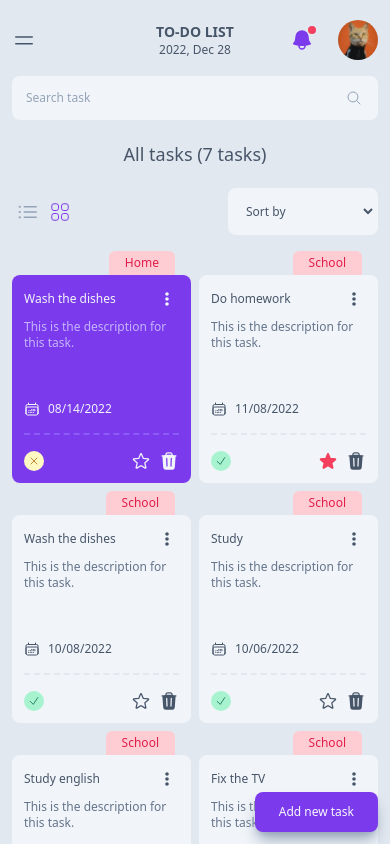
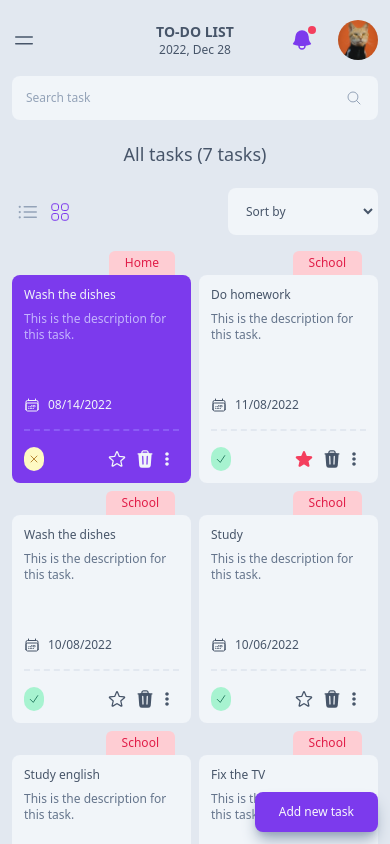
Before and after one commit to aridsm/tasks-app, a React (Create React App) app: page / in a window 390 px wide. Shown: the top 844 px of the page. Built offline with nearby package versions, Linux system fonts and the light colour scheme.

Commit message:
task item btns actions new set

```diff
--- a/src/components/TasksSection/HeaderTasks.tsx
+++ b/src/components/TasksSection/HeaderTasks.tsx
@@ -86,7 +86,7 @@ const HeaderTasks: React.FC = () => {
             </ul>
           )}
         </div>
-        <BtnAddTask className="sm:static fixed bottom-3 right-3 z-20 min-w-max shadow-lg shadow-slate-400  dark:shadow-slate-900 sm:shadow-transparent" />
+        <BtnAddTask className="sm:static fixed bottom-3 right-3 z-10 sm:z-0 min-w-max shadow-lg shadow-slate-400  dark:shadow-slate-900 sm:shadow-transparent" />
 
         <button onClick={openMenuAccountHandler} className="block xl:hidden">
           <img
--- a/src/components/TasksSection/TaskItem/ActionsTaskItem.tsx
+++ b/src/components/TasksSection/TaskItem/ActionsTaskItem.tsx
@@ -1,94 +1,25 @@
-import React, { useState } from "react";
-import { ReactComponent as StarLine } from "../../../assets/star-line.svg";
-import { ReactComponent as Trash } from "../../../assets/trash.svg";
-import { ReactComponent as SvgX } from "../../../assets/x.svg";
-import { ReactComponent as Check } from "../../../assets/check.svg";
+import React from "react";
 import { Task } from "../../../interfaces";
-import { useAppDispatch } from "../../../store/hooks";
-import { tasksActions } from "../../../store/Tasks.store";
-import ModalConfirm from "../../Utilities/ModalConfirm";
-import Tooltip from "../../Utilities/Tooltip";
+import BtnEditTask from "./BtnEditTask";
+import BtnMarkAsImportant from "./BtnMarkAsImportant";
+import BtnDeleteTask from "./BtnDeleteTask";
+import BtnToggleCompleted from "./BtnToggleCompleted";
 
 const ActionsTaskItem: React.FC<{ task: Task; isListInView1: boolean }> = ({
   task,
   isListInView1,
 }) => {
-  const [showModal, setIsModalShown] = useState<boolean>(false);
-  const dispatch = useAppDispatch();
-
-  const markAsImportantHandler = (id: string) => {
-    dispatch(tasksActions.markAsImportant(id));
-  };
-
-  const removeTaskHandler = () => {
-    dispatch(tasksActions.removeTask(task.id));
-  };
-
-  const toggleTaskCompleted = (id: string) => {
-    dispatch(tasksActions.toggleTaskCompleted(id));
-  };
-
   return (
     <>
-      {showModal && (
-        <ModalConfirm
-          onClose={() => setIsModalShown(false)}
-          text="This task will be deleted permanently."
-          onConfirm={removeTaskHandler}
-        />
-      )}
       <div
         className={`flex border-dashed border-slate-200 dark:border-slate-700/[.3] ${
           isListInView1 ? "items-center" : "border-t-2 w-full pt-4 mt-4"
         }`}
       >
-        <Tooltip
-          txt={task.completed ? "mark as uncompleted" : "mark as completed"}
-          className="mr-4"
-        >
-          <button
-            className={`${
-              task.completed
-                ? "bg-emerald-200 text-emerald-800 "
-                : "bg-yellow-100 text-yellow-700 "
-            } rounded-full font-medium`}
-            onClick={() => toggleTaskCompleted(task.id)}
-          >
-            <span className="block py-1 px-3 absolute invisible sm:static sm:visible">
-              {task.completed ? "completed" : "uncompleted"}
-            </span>
-            <span className="p-1 block sm:hidden">
-              {task.completed ? (
-                <Check className="w-3 h-3" />
-              ) : (
-                <SvgX className="w-3 h-3" />
-              )}
-            </span>
-          </button>
-        </Tooltip>
-        <Tooltip
-          txt={task.important ? "unmark as important" : "mark as important"}
-          className="mr-2 ml-auto"
-        >
-          <button
-            onClick={() => markAsImportantHandler(task.id)}
-            className="transition hover:text-slate-700 dark:hover:text-slate-200"
-          >
-            <StarLine
-              className={`w-5 h-5 sm:w-6 sm:h-6 ${
-                task.important ? "fill-rose-500 stroke-rose-500 " : "fill-none"
-              }`}
-            />
-          </button>
-        </Tooltip>
-        <Tooltip
-          txt="delete task"
-          className="transition hover:text-slate-700 dark:hover:text-slate-200"
-        >
-          <button onClick={() => setIsModalShown(true)}>
-            <Trash className="w-5 h-5 sm:w-6 sm:h-6" />
-          </button>
-        </Tooltip>
+        <BtnToggleCompleted taskCompleted={task.completed} taskId={task.id} />
+        <BtnMarkAsImportant task={task} />
+        <BtnDeleteTask taskId={task.id} />
+        <BtnEditTask task={task} />
       </div>
     </>
   );
--- /dev/null
+++ b/src/components/TasksSection/TaskItem/BtnDeleteTask.tsx
@@ -0,0 +1,36 @@
+import React, { useState } from "react";
+import { useAppDispatch } from "../../../store/hooks";
+import { tasksActions } from "../../../store/Tasks.store";
+import ModalConfirm from "../../Utilities/ModalConfirm";
+import Tooltip from "../../Utilities/Tooltip";
+import { ReactComponent as Trash } from "../../../assets/trash.svg";
+
+const BtnDeleteTask: React.FC<{ taskId: string }> = ({ taskId }) => {
+  const [showModal, setIsModalShown] = useState<boolean>(false);
+  const dispatch = useAppDispatch();
+
+  const removeTaskHandler = () => {
+    dispatch(tasksActions.removeTask(taskId));
+  };
+  return (
+    <>
+      {showModal && (
+        <ModalConfirm
+          onClose={() => setIsModalShown(false)}
+          text="This task will be deleted permanently."
+          onConfirm={removeTaskHandler}
+        />
+      )}
+      <Tooltip
+        txt="delete task"
+        className="ml-2 transition hover:text-slate-700 dark:hover:text-slate-200"
+      >
+        <button onClick={() => setIsModalShown(true)}>
+          <Trash className="w-5 h-5 sm:w-6 sm:h-6" />
+        </button>
+      </Tooltip>
+    </>
+  );
+};
+
+export default BtnDeleteTask;
--- /dev/null
+++ b/src/components/TasksSection/TaskItem/BtnEditTask.tsx
@@ -0,0 +1,46 @@
+import React, { useState } from "react";
+import { useAppDispatch } from "../../../store/hooks";
+import { tasksActions } from "../../../store/Tasks.store";
+import ModalCreateTask from "../../Utilities/ModalTask";
+import Tooltip from "../../Utilities/Tooltip";
+import { ReactComponent as OptionsSvg } from "../../../assets/options.svg";
+import { Task } from "../../../interfaces";
+
+const BtnEditTask: React.FC<{ task: Task }> = ({ task }) => {
+  const [modalEditTaskOpen, setModalEditTaskOpen] = useState<boolean>(false);
+  const dispatch = useAppDispatch();
+
+  const closeModalEditTask = () => {
+    setModalEditTaskOpen(false);
+  };
+
+  const openModalEditTask = () => {
+    setModalEditTaskOpen(true);
+  };
+
+  const editTaskHandler = (task: Task) => {
+    dispatch(tasksActions.editTask(task));
+  };
+  return (
+    <>
+      <Tooltip txt="edit task">
+        <button
+          className="rounded-full hover:bg-slate-200 w-6 sm:w-8 h-6 sm:h-8 grid place-items-center dark:hover:bg-slate-700/[.3]"
+          onClick={openModalEditTask}
+        >
+          <OptionsSvg className="w-4 sm:w-5 h-4 sm:h-5" />
+        </button>
+      </Tooltip>
+      {modalEditTaskOpen && (
+        <ModalCreateTask
+          onClose={closeModalEditTask}
+          task={task}
+          nameForm="Edit task"
+          onConfirm={editTaskHandler}
+        />
+      )}
+    </>
+  );
+};
+
+export default BtnEditTask;
--- /dev/null
+++ b/src/components/TasksSection/TaskItem/BtnMarkAsImportant.tsx
@@ -0,0 +1,34 @@
+import React from "react";
+import { Task } from "../../../interfaces";
+import { useAppDispatch } from "../../../store/hooks";
+import { tasksActions } from "../../../store/Tasks.store";
+import Tooltip from "../../Utilities/Tooltip";
+import { ReactComponent as StarLine } from "../../../assets/star-line.svg";
+
+const BtnMarkAsImportant: React.FC<{ task: Task }> = ({ task }) => {
+  const dispatch = useAppDispatch();
+
+  const markAsImportantHandler = (id: string) => {
+    dispatch(tasksActions.markAsImportant(id));
+  };
+
+  return (
+    <Tooltip
+      txt={task.important ? "unmark as important" : "mark as important"}
+      className=" ml-auto"
+    >
+      <button
+        onClick={() => markAsImportantHandler(task.id)}
+        className="transition hover:text-slate-700 dark:hover:text-slate-200"
+      >
+        <StarLine
+          className={`w-5 h-5 sm:w-6 sm:h-6 ${
+            task.important ? "fill-rose-500 stroke-rose-500 " : "fill-none"
+          }`}
+        />
+      </button>
+    </Tooltip>
+  );
+};
+
+export default BtnMarkAsImportant;
--- /dev/null
+++ b/src/components/TasksSection/TaskItem/BtnToggleCompleted.tsx
@@ -0,0 +1,46 @@
+import React from "react";
+import { useAppDispatch } from "../../../store/hooks";
+import { tasksActions } from "../../../store/Tasks.store";
+import Tooltip from "../../Utilities/Tooltip";
+import { ReactComponent as SvgX } from "../../../assets/x.svg";
+import { ReactComponent as Check } from "../../../assets/check.svg";
+
+const BtnToggleCompleted: React.FC<{
+  taskCompleted: boolean;
+  taskId: string;
+}> = ({ taskCompleted, taskId }) => {
+  const dispatch = useAppDispatch();
+
+  const toggleTaskCompleted = (id: string) => {
+    dispatch(tasksActions.toggleTaskCompleted(id));
+  };
+
+  return (
+    <Tooltip
+      txt={taskCompleted ? "mark as uncompleted" : "mark as completed"}
+      className="mr-4"
+    >
+      <button
+        className={`${
+          taskCompleted
+            ? "bg-emerald-200 text-emerald-800 "
+            : "bg-yellow-100 text-yellow-700 "
+        } rounded-full font-medium`}
+        onClick={() => toggleTaskCompleted(taskId)}
+      >
+        <span className="block py-1 px-3 absolute invisible sm:static sm:visible">
+          {taskCompleted ? "completed" : "uncompleted"}
+        </span>
+        <span className="p-1 block sm:hidden">
+          {taskCompleted ? (
+            <Check className="w-3 h-3" />
+          ) : (
+            <SvgX className="w-3 h-3" />
+          )}
+        </span>
+      </button>
+    </Tooltip>
+  );
+};
+
+export default BtnToggleCompleted;
--- a/src/components/TasksSection/TaskItem/InfosTask.tsx
+++ b/src/components/TasksSection/TaskItem/InfosTask.tsx
@@ -1,33 +1,13 @@
-import React, { useState } from "react";
+import React from "react";
 import { Task } from "../../../interfaces";
-import { ReactComponent as OptionsSvg } from "../../../assets/options.svg";
 import { ReactComponent as Calendar } from "../../../assets/date.svg";
-import { useAppDispatch } from "../../../store/hooks";
-import { tasksActions } from "../../../store/Tasks.store";
-import ModalCreateTask from "../../Utilities/ModalTask";
-import Tooltip from "../../Utilities/Tooltip";
 import useDate from "../../hooks/useDate";
 
 const InfosTask: React.FC<{ task: Task; isListInView1: boolean }> = ({
   task,
   isListInView1,
 }) => {
-  const [modalEditTaskOpen, setModalEditTaskOpen] = useState<boolean>(false);
-  const dispatch = useAppDispatch();
-
   const dateFormated = useDate(task.date);
-
-  const closeModalEditTask = () => {
-    setModalEditTaskOpen(false);
-  };
-
-  const openModalEditTask = () => {
-    setModalEditTaskOpen(true);
-  };
-
-  const editTaskHandler = (task: Task) => {
-    dispatch(tasksActions.editTask(task));
-  };
 
   return (
     <div className="flex flex-col flex-1">
@@ -39,22 +19,6 @@ const InfosTask: React.FC<{ task: Task; isListInView1: boolean }> = ({
         <span className="block font-medium dark:text-slate-200">
           {task.title}
         </span>
-        <Tooltip txt="edit task">
-          <button
-            className="rounded-full hover:bg-slate-200 w-6 sm:w-8 h-6 sm:h-8 grid place-items-center dark:hover:bg-slate-700/[.3]"
-            onClick={openModalEditTask}
-          >
-            <OptionsSvg className="w-4 sm:w-5 h-4 sm:h-5" />
-          </button>
-        </Tooltip>
-        {modalEditTaskOpen && (
-          <ModalCreateTask
-            onClose={closeModalEditTask}
-            task={task}
-            nameForm="Edit task"
-            onConfirm={editTaskHandler}
-          />
-        )}
       </div>
       <p
         title={task.description}
--- a/src/components/Utilities/Modal.tsx
+++ b/src/components/Utilities/Modal.tsx
@@ -13,7 +13,7 @@ const ModalContent: React.FC<{
 
   return (
     <div
-      className="fixed bg-slate-600/[.2] w-full h-full z-10 grid place-items-center px-2 text-slate-600 dark:text-slate-200"
+      className="fixed bg-slate-600/[.2] w-full h-full z-30 grid place-items-center px-2 text-slate-600 dark:text-slate-200"
       onClick={closeModalHandler}
     >
       <section className="bg-slate-200 max-w-lg w-full rounded-lg p-5 flex flex-col justify-start dark:bg-slate-900">
```
